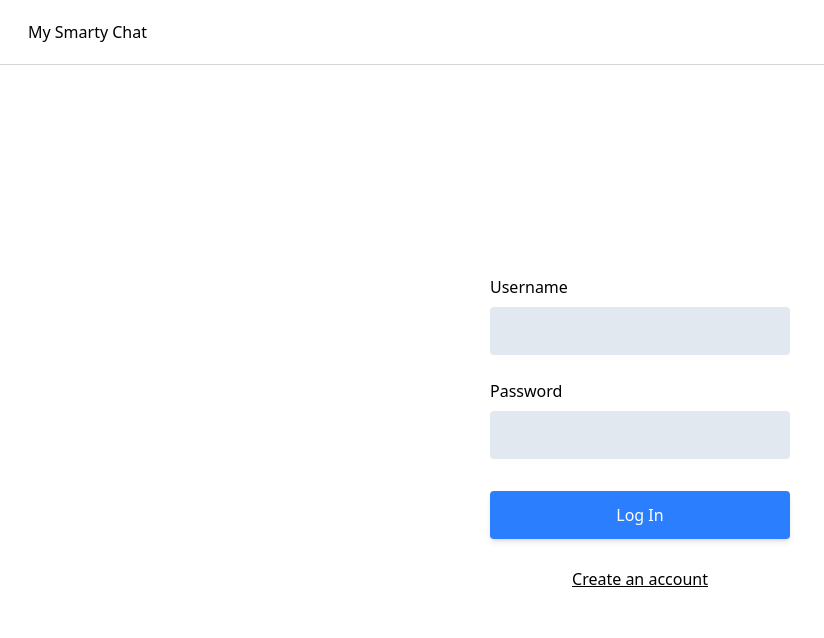
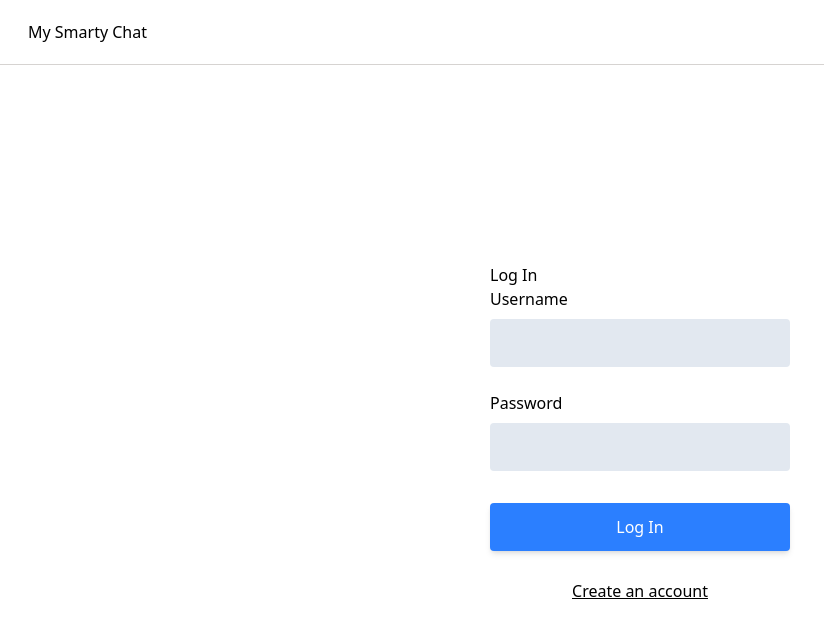
Before and after one commit to jackseabolt/chat-gpt-client, a React (Vite) app: page /login in a window 1280 px wide. Shown: the top 638 px of the page, without its empty margins (0-824 px from the left). Built offline with nearby package versions, Linux system fonts and the light colour scheme.

Commit message:
stupid change to trigger ci/cd

```diff
--- a/src/components/Login/Login.tsx
+++ b/src/components/Login/Login.tsx
@@ -87,6 +87,7 @@ export function Login() {
   return (
     <main className="bg-white flex items-center justify-center w-full">
       <form className="w-[90%] md:w-[300px]" onSubmit={handleSubmit}>
+        <h1>Log In</h1>
         <Input
           value={values.username}
           onChange={handleSetValue}
```
